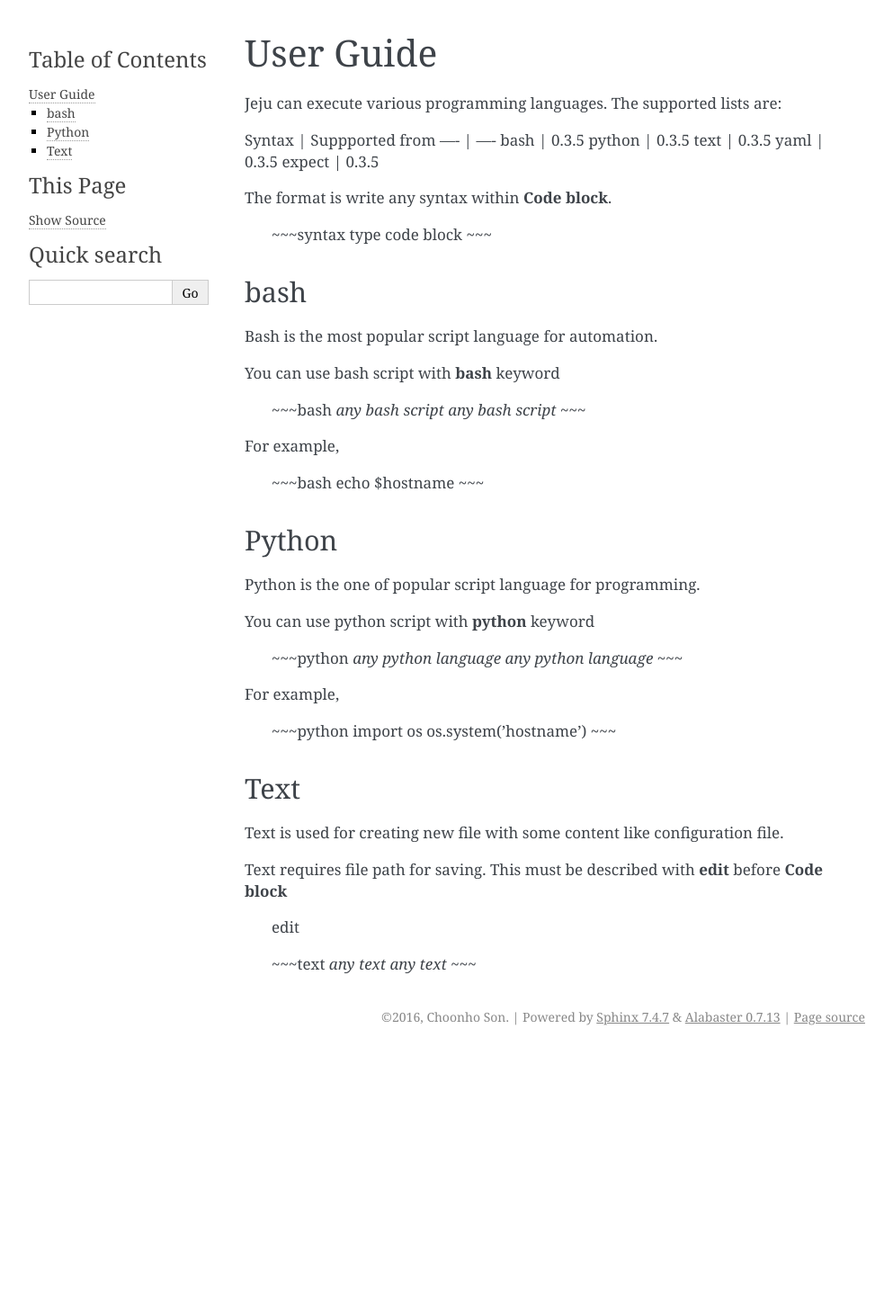
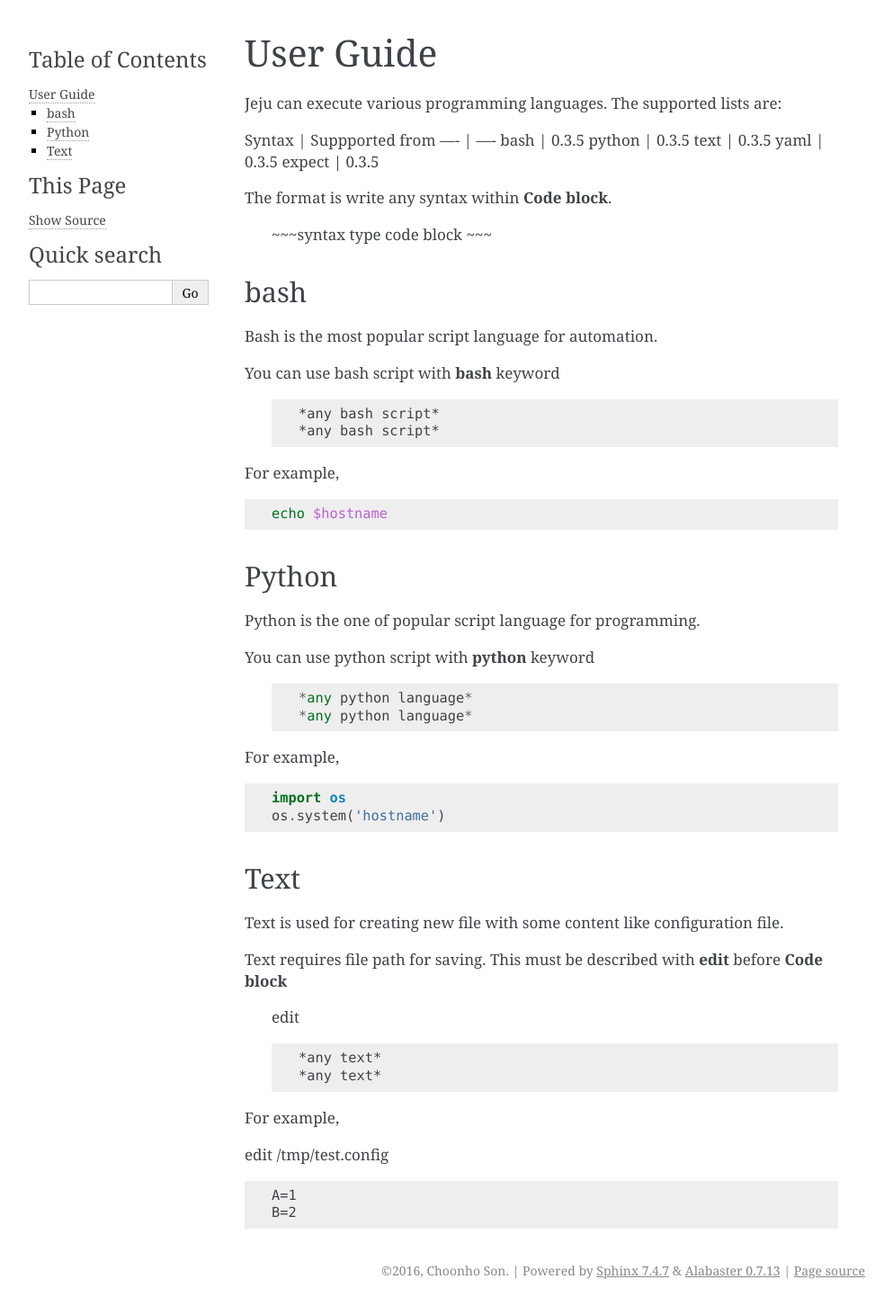
Before and after one commit to pyengine/jeju, a Sphinx documentation site: the page built from docs/user_guide.md, in a window 1280 px wide. Shown: the whole page at 90% size, without its empty margins (148-1141 px from the left). Built offline with Sphinx 7.4.7, drawn with Linux system fonts in a browser that asks for light colours; before the commit the page ends 1170 px from its top, so only the background shows below that.

Commit message:
Add User guide
Signed-off-by: Choonho Son <choonho.son@gmail.com>

```diff
--- a/docs/user_guide.md
+++ b/docs/user_guide.md
@@ -23,16 +23,16 @@
 
 You can use bash script with **bash** keyword
 
-> \~\~\~bash
+> ~~~bash
 > *any bash script*
 > *any bash script*
-> \~\~\~
+> ~~~
 
 For example,
 
-> \~\~\~bash
-> echo $hostname
->\~\~\~
+~~~bash
+echo $hostname
+~~~
 
 
 ## Python
@@ -41,17 +41,17 @@
 
 You can use python script with **python** keyword
 
-> \~\~\~python
+> ~~~python
 > *any python language*
 > *any python language*
-> \~\~\~
+> ~~~
 
 For example,
 
-> \~\~\~python
-> import os
-> os.system('hostname')
-> \~\~\~
+~~~python
+import os
+os.system('hostname')
+~~~
 
 ## Text
 
@@ -61,7 +61,16 @@
 
 > edit *<file path>*
 >
-> \~\~\~text
+> ~~~text
 > *any text*
 > *any text*
-> \~\~\~
+> ~~~
+
+For example,
+
+edit /tmp/test.config
+
+~~~text
+A=1
+B=2
+~~~
```
